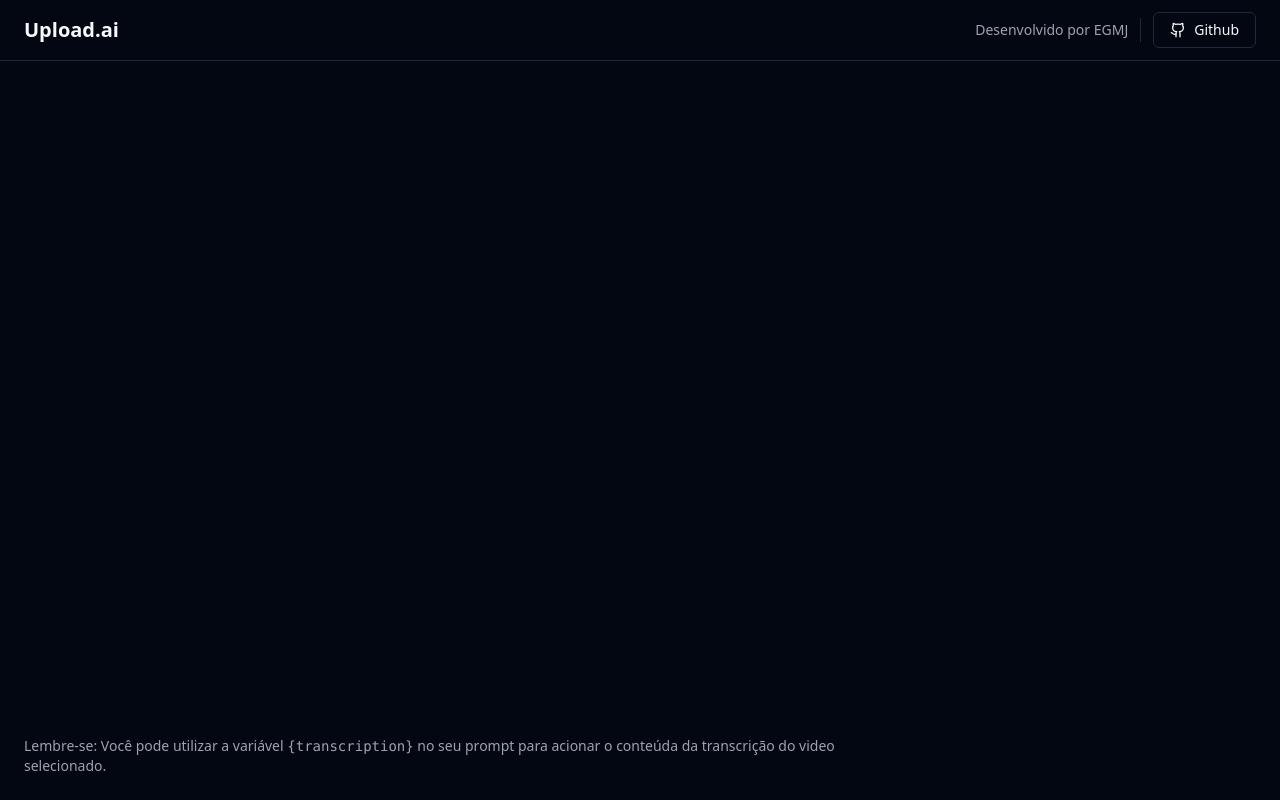
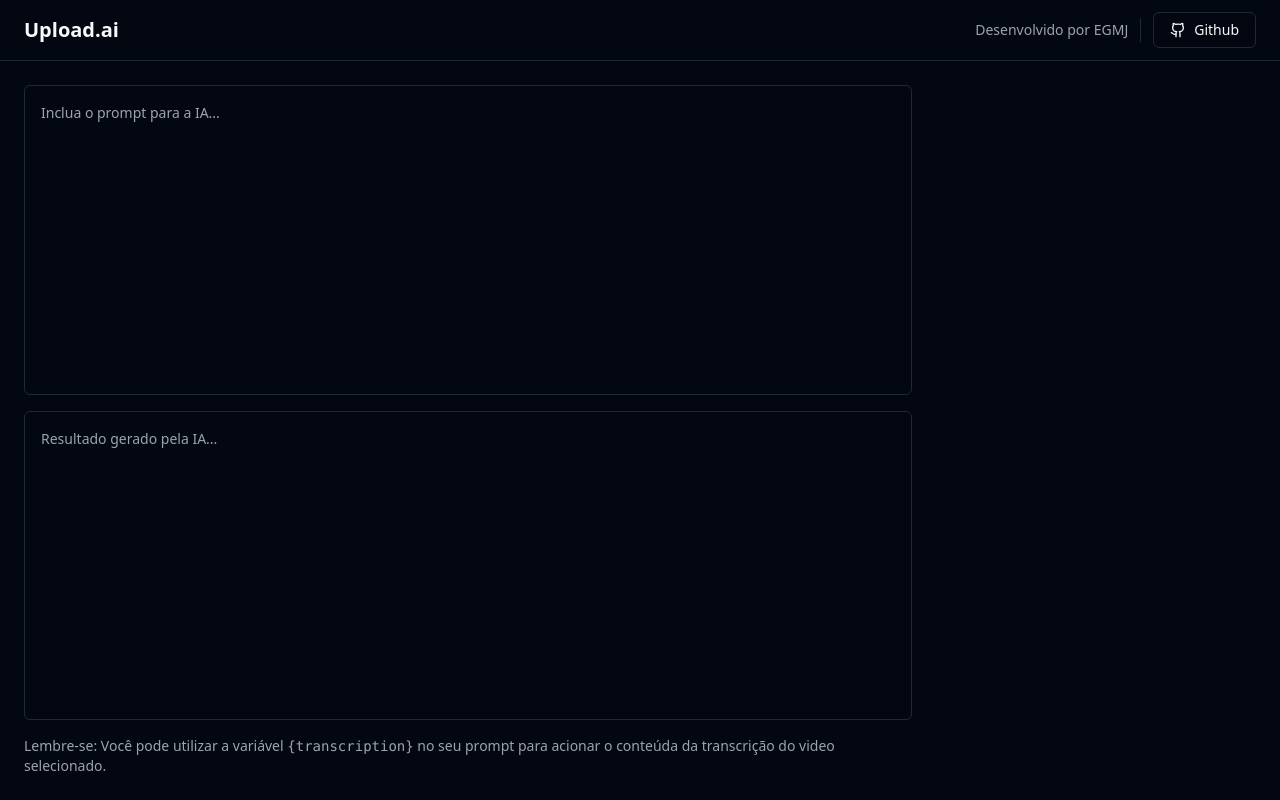
Before and after one commit to EGMJ/NLW_AI_Mastery, a React (Vite) app: page / in a window 1280 px wide. Built offline with nearby package versions, Linux system fonts and the light colour scheme.

Commit message:
finalizando o Textarea

```diff
--- a/src/App.tsx
+++ b/src/App.tsx
@@ -2,6 +2,7 @@ import { Github } from 'lucide-react';
 
 import { Button } from "./components/ui/button";
 import { Separator } from './components/ui/separator';
+import { Textarea } from './components/ui/textarea';
 
 export function App() {
 
@@ -31,7 +32,14 @@ export function App() {
 
                 <main className='flex-1 p-6 flex gap-6'>
                     <div className='flex flex-col flex-1 gap-4'>
-                        <div className='grid grid-rows-2 gap-4 flex-1'></div>
+                        <div className='grid grid-rows-2 gap-4 flex-1'>
+                            <Textarea
+                                className='resize-none p-4 leading-relaxed'
+                                placeholder='Inclua o prompt para a IA...'/>
+                            <Textarea
+                                className='resize-none p-4 leading-relaxed'
+                                placeholder='Resultado gerado pela IA...'/>
+                        </div>
                         <p className='text-sm text-muted-foreground'>
                             Lembre-se: Você   pode utilizar a variável <code className='font-violet-400'>{'{transcription}'}</code> no seu prompt para acionar o conteúda da transcrição do video selecionado.
                         </p>
```
